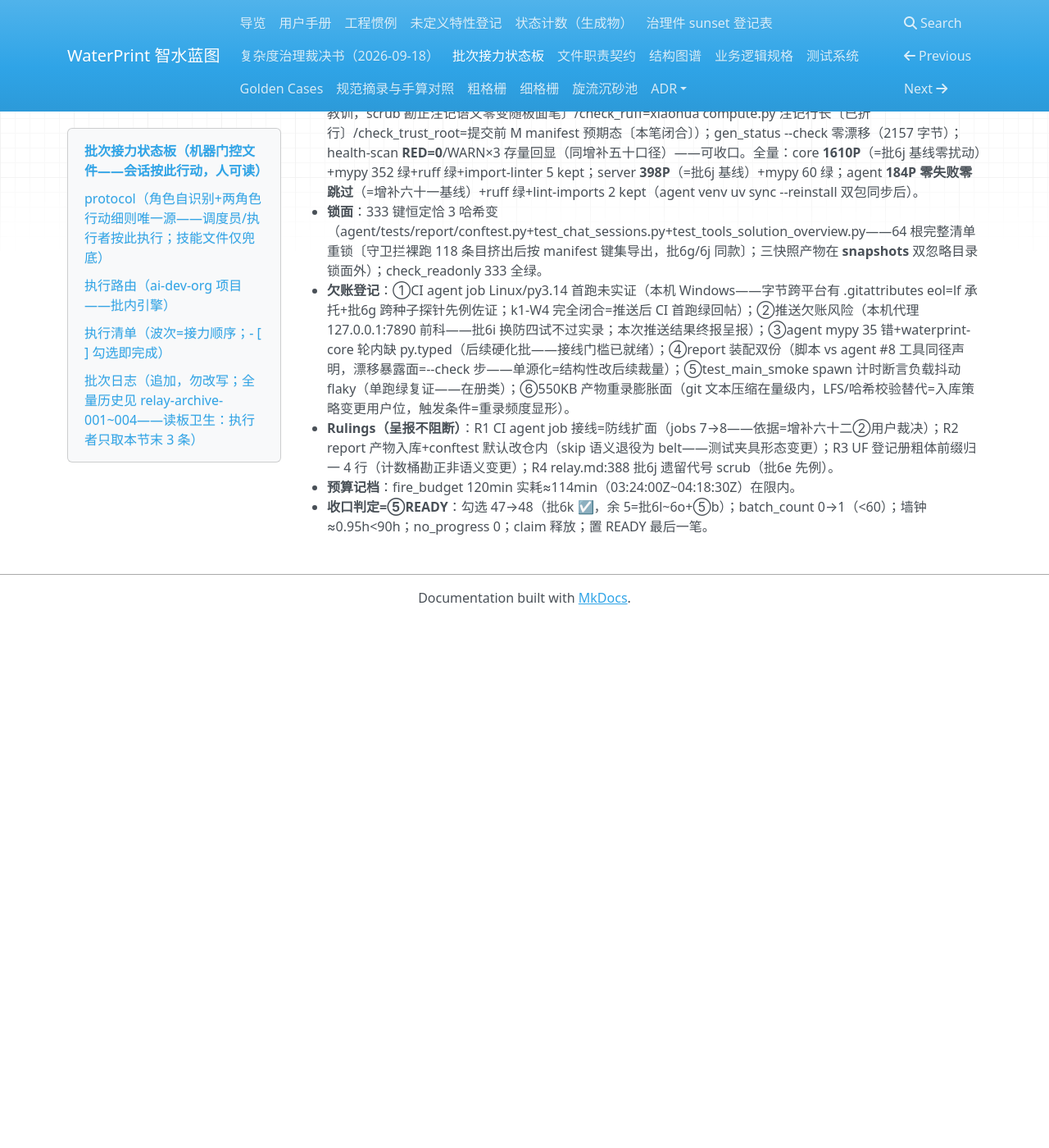
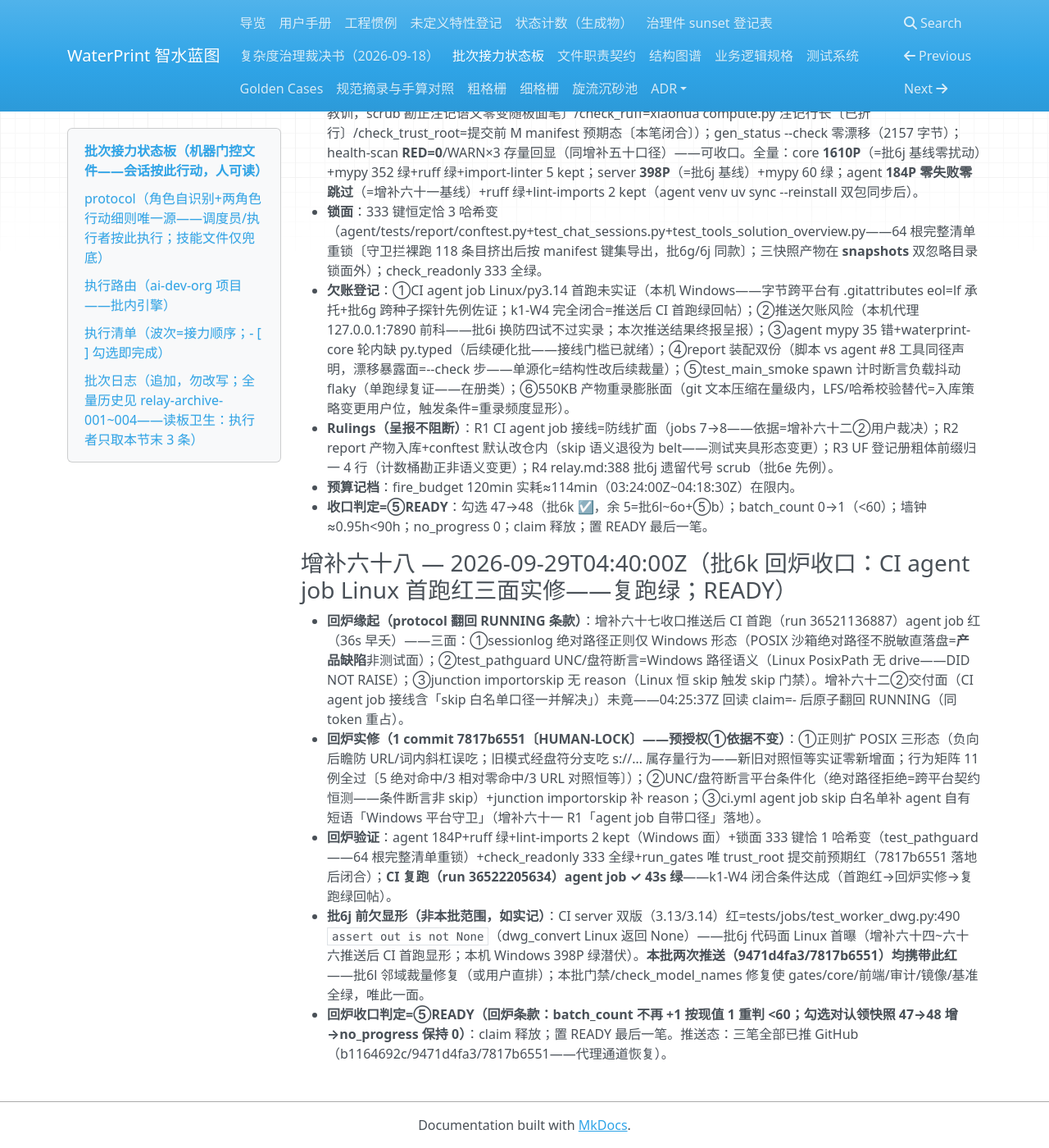
Before and after one commit to yyx20040712/waterprint, an MkDocs documentation site: the page built from docs/handoff/relay.md, in a window 1280 px wide and 1400 px high, scrolled down 27998 px. Shown: the whole window at 82% size. Built offline with MkDocs 1.6.1, drawn with Linux system fonts in a browser that asks for light colours; nearby versions of some CDN libraries; before the commit the page ends 28755 px from its top, so only the background shows below that; some of the changed text lies outside the part shown.

Commit message:
板面回炉收口笔（增补六十八）：批6k CI agent job Linux 首跑红三面实修复跑绿——READY 维持（batch_count 按回炉条款不再 +1 现值 1）；增补六十八全档（回炉缘起/三面实修/复跑绿 43s 回帖/批6j 前欠 server dwg Linux 首曝红如实记=批6l 邻域裁量；三笔全推送）。回炉单笔=7817b6551〔HUMAN-LOCK〕（claim=executor-b6k-20260929T032400Z 同 token 翻回重占）

```diff
--- a/docs/handoff/relay.md
+++ b/docs/handoff/relay.md
@@ -12,7 +12,7 @@
 > - 调度员窗口（迁火/接任用，工作区不限；布火为重活允许载技能，此后每班只读板）：「接任交接：你是 E:\class\智水蓝图\waterprint\docs\handoff\relay.md 的当班 hub 总调度员——读板头+protocol 段（现行 rev）→ 按 batch-relay 技能 references/ops-manual.md 换防协议迁火并回填 automation_id → 提交推送 → 随即按 protocol 段开批通道 rev5（CreateWorkflow saved batch-relay-executor）发布执行者并原子写 last_dispatch_utc+workflow_run_id → 此后每班火只读板调度，禁执行禁重活禁载技能」
 > - 执行者窗口（手动兜底发布用；常规发布=执行工作流子代理，无需此窗）：「基于 E:\class\智水蓝图\waterprint\docs\handoff\relay.md 交接文档继续开发——读板（板头字段区+protocol 段+执行路由+执行清单+批次日志末 3 条）按 protocol 段执行者条款认领并执行本批；组织主干优先 Skill 加载 ai-dev-org，无 Skill 工具则直接读工作区根 AGENTS.md 与 .zcode/org-ledger.jsonl 等价替代；板 protocol 段缺失/预检失败才加载技能 batch-relay 兜底。无人值守：不等待人工答疑，用户域阻塞按停止事由 HOLD(stop_matter) 收口。工作区根 E:\class\智水蓝图\waterprint，相对路径以此为基。禁止创建任何新自动化。」
 
-- status: READY <!-- 2026-09-29T04:18:30Z 增补六十七：批6k 收口 READY（UF 规格冻结六行闭合+CI agent job+report 产物三件套——1 commit b1164692c〔HUMAN-LOCK〕/门一双席 PASS·W 全处置/探针 11/11/门禁 17 全绿）；next=批6l -->
+- status: READY <!-- 2026-09-29T04:40:00Z 增补六十八：批6k 回炉收口 READY（CI agent job Linux 首跑红三面实修——POSIX 脱敏真缺陷/平台条件断言/skip 白名单自有短语；复跑绿 43s——1 commit 7817b6551〔HUMAN-LOCK〕）；next=批6l -->
 - automation_id: automation-51612b27-4593-49de-bcbb-2cecf1a03e0a <!-- 2026-09-29 二次换防迁火回填（*/20 节律维持——用户显式再启接任交接）；旧值 automation-a23ac2a7…（10 班轮转后 paused 清场删除——批6i/6j 两批经此火发布） -->
 - shared_fire: true
 - plan: docs/handoff/relay.md#执行清单（自含清单，收口 grep 本文件 `- [ ]` 计余量）
@@ -20,8 +20,8 @@
 - poll_interval_min: 20 <!-- 2026-09-26 用户直令节律调整 10→20（有效班=发布后 40/60/80…min）；旧值 10 -->
 - fire_budget_min: 120
 - last_dispatch: 2026-09-19T11:14:24+08:00
-- heartbeat_utc: 2026-09-29T04:18:30Z <!-- 2026-09-29T04:18:30Z 增补六十七收口刷 -->
-- claim: - <!-- 2026-09-29T04:18:30Z 批6k 收口释放（executor-b6k-20260929T032400Z，勾选 47→48） -->
+- heartbeat_utc: 2026-09-29T04:40:00Z <!-- 2026-09-29T04:40:00Z 增补六十八回炉收口刷 -->
+- claim: - <!-- 2026-09-29T04:40:00Z 批6k 回炉收口释放（executor-b6k-20260929T032400Z） -->
 - no_progress_count: 0 <!-- 2026-09-25 新排程重置（原 1=B4-5 用户门控非系统性卡死） -->
 - checked_total: 53 <!-- 2026-09-26 增补五十六：+1=批6o 词表标准化立项（用户 H 裁决）；旧值 52 -->
 - checked_done: 48 <!-- 2026-09-29T04:18:30Z 批6k 收口 47→48（增补六十七） -->
@@ -419,3 +419,11 @@
 - **Rulings（呈报不阻断）**：R1 CI agent job 接线=防线扩面（jobs 7→8——依据=增补六十二②用户裁决）；R2 report 产物入库+conftest 默认改仓内（skip 语义退役为 belt——测试夹具形态变更）；R3 UF 登记册粗体前缀归一 4 行（计数桶勘正非语义变更）；R4 relay.md:388 批6j 遗留代号 scrub（批6e 先例）。
 - **预算记档**：fire_budget 120min 实耗≈114min（03:24:00Z~04:18:30Z）在限内。
 - **收口判定=⑤READY**：勾选 47→48（批6k ☑，余 5=批6l~6o+⑤b）；batch_count 0→1（<60）；墙钟≈0.95h<90h；no_progress 0；claim 释放；置 READY 最后一笔。
+
+### 增补六十八 — 2026-09-29T04:40:00Z（批6k 回炉收口：CI agent job Linux 首跑红三面实修——复跑绿；READY）
+
+- **回炉缘起（protocol 翻回 RUNNING 条款）**：增补六十七收口推送后 CI 首跑（run 36521136887）agent job 红（36s 早夭）——三面：①sessionlog 绝对路径正则仅 Windows 形态（POSIX 沙箱绝对路径不脱敏直落盘=**产品缺陷**非测试面）；②test_pathguard UNC/盘符断言=Windows 路径语义（Linux PosixPath 无 drive——DID NOT RAISE）；③junction importorskip 无 reason（Linux 恒 skip 触发 skip 门禁）。增补六十二②交付面（CI agent job 接线含「skip 白名单口径一并解决」）未竟——04:25:37Z 回读 claim=- 后原子翻回 RUNNING（同 token 重占）。
+- **回炉实修（1 commit 7817b6551〔HUMAN-LOCK〕——预授权①依据不变）**：①正则扩 POSIX 三形态（负向后瞻防 URL/词内斜杠误吃；旧模式经盘符分支吃 s://… 属存量行为——新旧对照恒等实证零新增面；行为矩阵 11 例全过〔5 绝对命中/3 相对零命中/3 URL 对照恒等〕）；②UNC/盘符断言平台条件化（绝对路径拒绝=跨平台契约恒测——条件断言非 skip）+junction importorskip 补 reason；③ci.yml agent job skip 白名单补 agent 自有短语「Windows 平台守卫」（增补六十一 R1「agent job 自带口径」落地）。
+- **回炉验证**：agent 184P+ruff 绿+lint-imports 2 kept（Windows 面）+锁面 333 键恰 1 哈希变（test_pathguard——64 根完整清单重锁）+check_readonly 333 全绿+run_gates 唯 trust_root 提交前预期红（7817b6551 落地后闭合）；**CI 复跑（run 36522205634）agent job ✓ 43s 绿**——k1-W4 闭合条件达成（首跑红→回炉实修→复跑绿回帖）。
+- **批6j 前欠显形（非本批范围，如实记）**：CI server 双版（3.13/3.14）红=tests/jobs/test_worker_dwg.py:490 `assert out is not None`（dwg_convert Linux 返回 None）——批6j 代码面 Linux 首曝（增补六十四~六十六推送后 CI 首跑显形；本机 Windows 398P 绿潜伏）。**本批两次推送（9471d4fa3/7817b6551）均携带此红**——批6l 邻域裁量修复（或用户直排）；本批门禁/check_model_names 修复使 gates/core/前端/审计/镜像/基准全绿，唯此一面。
+- **回炉收口判定=⑤READY（回炉条款：batch_count 不再 +1 按现值 1 重判 <60；勾选对认领快照 47→48 增→no_progress 保持 0）**：claim 释放；置 READY 最后一笔。推送态：三笔全部已推 GitHub（b1164692c/9471d4fa3/7817b6551——代理通道恢复）。
```
